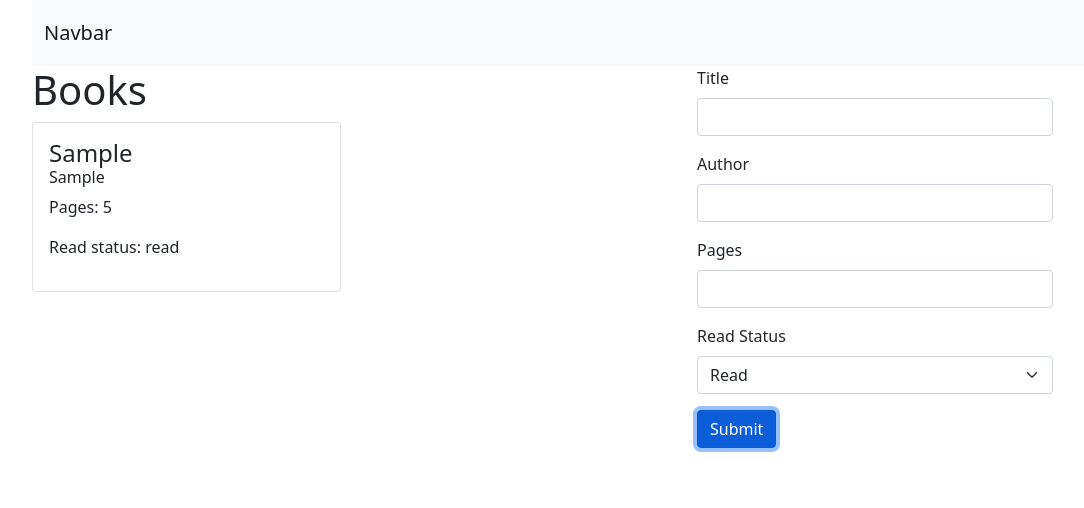
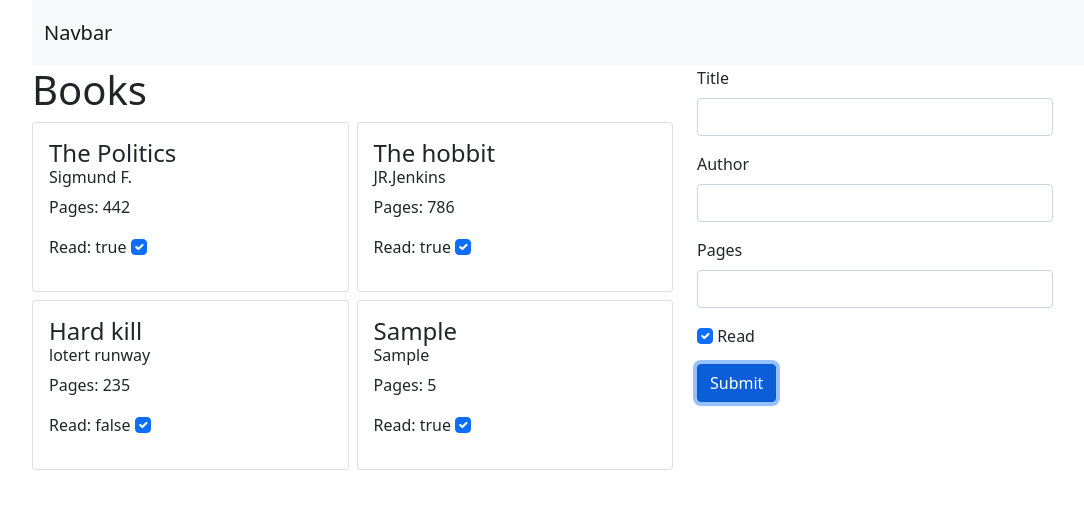
Before and after one commit to AkintoyeOlamide/Bookstore, a plain HTML site: page index.html in a window 1280 px wide. Both pictures are taken after typing "Sample", "Sample", "5" into the empty fields and a click on the button "Submit". Shown: the whole page, without its empty margins (50-1134 px from the left). Drawn offline with nearby package versions, Linux system fonts and the light colour scheme.

Commit message:
created the cards and set the functions that allows the card to ahow when froms are created

```diff
--- a/assets/library.js
+++ b/assets/library.js
@@ -1,10 +1,45 @@
 let myLibrary = [];
+const domParser = new DOMParser()
+const bookRow = document.getElementById('bookRow')
 
-function Book(title, author, readStatus, pages) {
+
+function Book(title, author, read, pages) {
   this.title = title
   this.author = author
-  this.readStatus = readStatus
+  this.read = read
   this.pages = pages
+}
+
+myLibrary.push(
+  new Book('The Politics', 'Sigmund F.', true, 442),
+  new Book('The hobbit', "JR.Jenkins", true, 786),
+  new Book('Hard kill', "lotert runway", false, 235)
+)
+
+myLibrary.forEach((book)=> {
+  bookRow.appendChild(bookCard(book))
+})
+
+function bookCard(book) {
+  const card = `
+
+  <div class="col-6">
+  <div class="card h-100">
+    <div class="card-body">
+      <h4 class="mb-0">${book.title}</h4>
+      <h6>${book.author}</h6>
+      <p>Pages: ${book.pages}</p>
+      <p>Read: ${book.read}
+      <input class="form-check-input" type="checkbox" id="flexSwitchCheckChecked" checked>
+    <label class="form-check-label" for="flexSwitchCheckChecked"></label>
+   </p>
+    </div>
+  </div>
+</div>
+
+
+  `
+  return domParser.parseFromString(card, 'text/html').body.children[0]
 }
 
 const bookForm = document.getElementById('bookForm')
@@ -17,24 +52,10 @@ function addBookToLibrary(event) {
   const newBook = new Book(
     title = formData.get('title'),
     author = formData.get('author'),
-    readStatus = formData.get('readStatus'),
+    read = Boolean(formData.get('read')),
     pages = formData.get('pages')
   )
 
-  const bookRow = document.getElementById('bookRow')
-  const bookCard = `
-    <div class="col-6">
-      <div class="card h-100">
-        <div class="card-body">
-          <h4 class="mb-0">${newBook.title}</h4>
-          <h6>${newBook.author}</h6>
-          <p>Pages: ${newBook.pages}</p>
-          <p>Read status: ${newBook.readStatus}</p>
-        </div>
-      </div>
-    </div>
-  `
-  const domParser = new DOMParser()
-  bookRow.appendChild(domParser.parseFromString(bookCard, 'text/html').body.children[0])
+  bookRow.appendChild(bookCard(newBook))
   bookForm.reset()
 }
--- a/index.html
+++ b/index.html
@@ -28,7 +28,7 @@
       <div class="col-sm-10 col-md-7">
         <h1>Books</h1>
 
-        <div class="row" id="bookRow"></div>
+        <div class="row g-2" id="bookRow"></div>
       </div>
 
       <div class="col-sm-10 col-md-5 col-lg-4">
@@ -49,12 +49,8 @@
           </div>
 
           <div class="mb-3">
-            <label class="form-label" for="readStatus">Read Status</label>
-            <select class="form-select" id="readStatus" name="readStatus">
-              <option value="read">Read</option>
-              <option value="reading">Reading</option>
-              <option value="untouched">Untouched</option>
-            </select>
+              <input class="form-check-input" type="checkbox" id="read" checked name="read">
+              <label class="form-check-label" for="read">Read</label>
           </div>
 
           <button type="submit" class="btn btn-primary">Submit</button>
```
